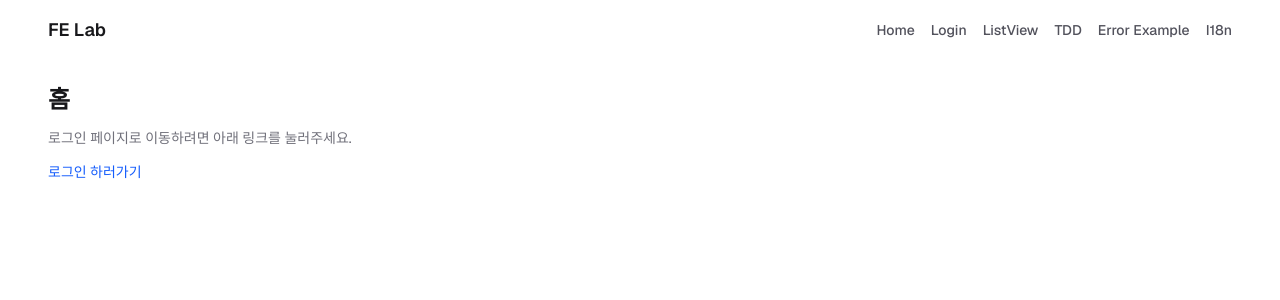
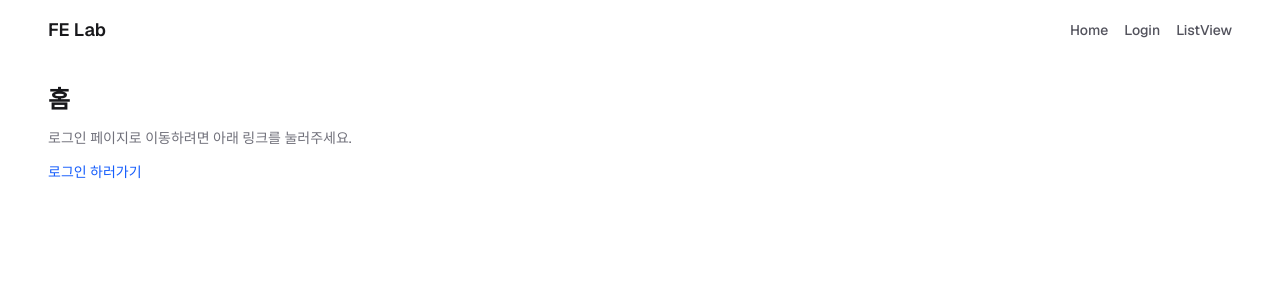
Before and after one commit to kwonyongjun1/fe-lab, a Next.js app: page / in a window 1280 px wide. Shown: the top 300 px of the page. Built offline with nearby package versions, Linux system fonts and the light colour scheme.

Commit message:
Revert "커밋 테스트"
This reverts commit f50c6dc5b383d38a422d4e077942530f58cbfd62.

```diff
--- a/app/(main)/layout.tsx
+++ b/app/(main)/layout.tsx
@@ -32,24 +32,6 @@ export default function MainLayout({ children }: MainLayoutProps) {
             >
               ListView
             </Link>
-            <Link
-              className="hover:text-zinc-900 dark:hover:text-white"
-              href="/tdd"
-            >
-              TDD
-            </Link>
-            <Link
-              className="hover:text-zinc-900 dark:hover:text-white"
-              href="/error-example"
-            >
-              Error Example
-            </Link>
-            <Link
-              className="hover:text-zinc-900 dark:hover:text-white"
-              href="/i18n"
-            >
-              I18n
-            </Link>
           </nav>
         </header>
         <div className="w-full">{children}</div>
```
